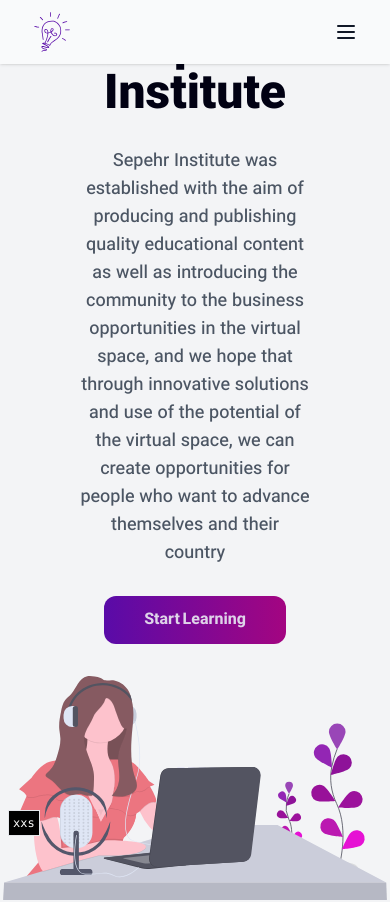
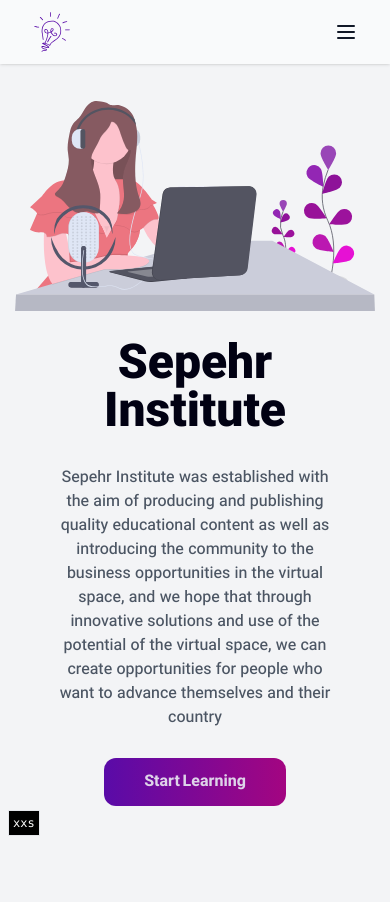
Before and after one commit to academy-react/luminous, a Next.js app: page /en in a window 390 px wide. Shown: the top 902 px of the page. Built offline with nearby package versions, Linux system fonts and the light colour scheme.

Commit message:
refactor: hero-section

```diff
--- a/src/components/lobby/hero/hero-section.tsx
+++ b/src/components/lobby/hero/hero-section.tsx
@@ -8,12 +8,12 @@ import { type Locale } from "#/i18n.config";
 export const HeroSection = ({ lang }: { lang: Locale }) => {
   return (
     <section className="container relative flex min-h-screen w-full flex-col items-center justify-center overflow-hidden lg:h-screen">
-      <div className="container relative -top-10 z-10 mx-auto flex flex-col items-center justify-between gap-4 lg:flex-row lg:gap-0">
+      <div className="container relative -top-10 z-10 mx-auto flex flex-col-reverse items-center justify-between gap-4 px-0 md:px-8 lg:flex-row lg:gap-0">
         <div className="flex flex-col items-center gap-7 px-4 lg:items-start">
           <h1 className="text-center text-5xl font-black lg:text-start lg:text-6xl">
             {heroDict.title[lang]}
           </h1>
-          <p className="max-w-xl text-center text-lg font-medium text-gray-600 dark:text-gray-400 lg:text-start">
+          <p className="max-w-xl text-center font-medium text-gray-600 dark:text-gray-400 md:text-lg lg:text-start">
             {heroDict.description[lang]}
           </p>
           <button className="group relative inline-flex w-fit items-center justify-center overflow-hidden rounded-xl bg-gradient-to-r from-primary to-accent p-[4px] font-extrabold text-secondary transition-transform duration-300 hover:to-primary hover:text-primary focus:outline-none active:scale-90">
@@ -22,7 +22,7 @@ export const HeroSection = ({ lang }: { lang: Locale }) => {
             </span>
           </button>
         </div>
-        <div className="relative aspect-[1.5/1] h-64 sm:h-80 xl:h-96">
+        <div className="relative aspect-[1.5/1] h-60 sm:h-80 xl:h-96">
           <Image
             src="/images/artworks/hero-bg-mobile.svg"
             fill
```
